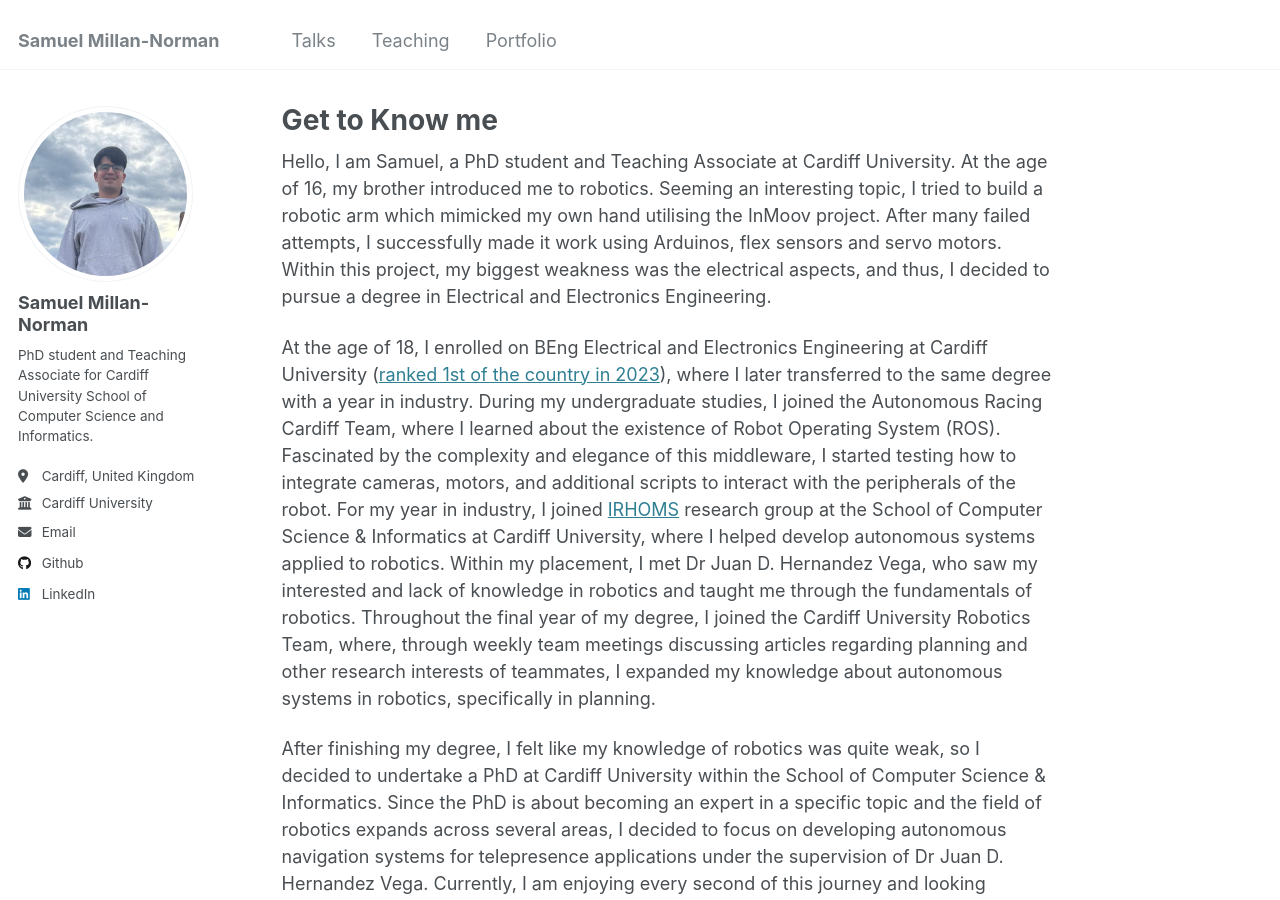
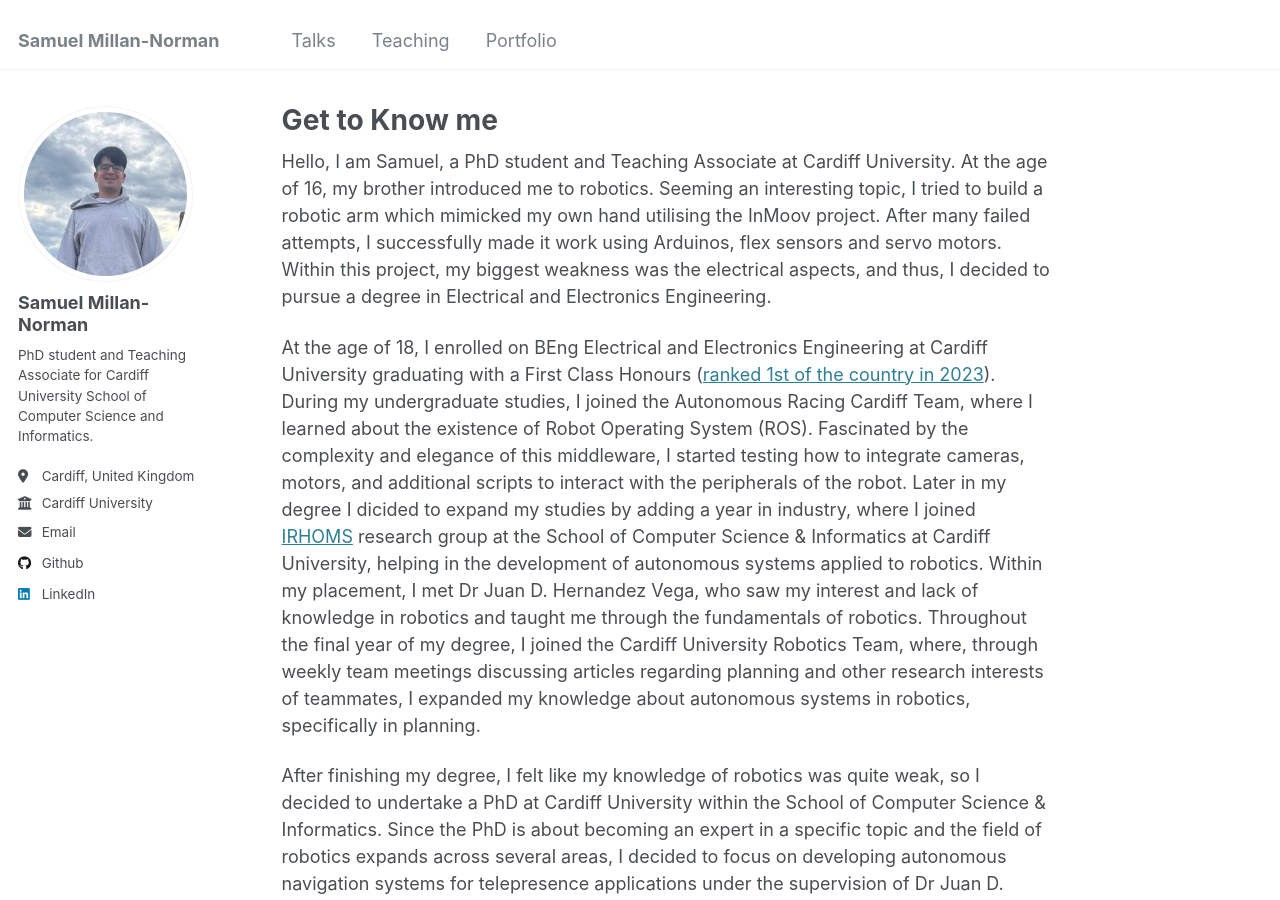
Before and after one commit to SamuelMN005/SamuelMN005.github.io, a Jekyll site: the page built from _pages/about.md, in a window 1280 px wide and 900 px high. Built offline with Jekyll 4.4.1, drawn with Linux system fonts in a browser that asks for light colours.

Commit message:
[fix]: url i bio

```diff
--- a/_pages/about.md
+++ b/_pages/about.md
@@ -9,7 +9,7 @@ redirect_from:
 
 Hello, I am Samuel, a PhD student and Teaching Associate at Cardiff University. At the age of 16, my brother introduced me to robotics. Seeming an interesting topic, I tried to build a robotic arm which mimicked my own hand utilising the InMoov project. After many failed attempts, I successfully made it work using Arduinos, flex sensors and servo motors. Within this project, my biggest weakness was the electrical aspects, and thus, I decided to pursue a degree in Electrical and Electronics Engineering.
 
-At the age of 18, I enrolled on BEng Electrical and Electronics Engineering at Cardiff University (<a href="https://www.theguardian.com/education/ng-interactive/2023/sep/09/best-uk-universities-for-electrical-electronic-engineering-league-table">ranked 1st of the country in 2023</a>), where I later transferred to the same degree with a year in industry. During my undergraduate studies, I joined the Autonomous Racing Cardiff Team, where I learned about the existence of Robot Operating System (ROS). Fascinated by the complexity and elegance of this middleware, I started testing how to integrate cameras, motors, and additional scripts to interact with the peripherals of the robot. For my year in industry, I joined <a href="https://www.cardiff.ac.uk/artificial-intelligence-robotics-and-human-machine-systems">IRHOMS</a> research group at the School of Computer Science & Informatics at Cardiff University, where I helped develop autonomous systems applied to robotics. Within my placement, I met Dr Juan D. Hernandez Vega, who saw my interested and lack of knowledge in robotics and taught me through the fundamentals of robotics. Throughout the final year of my degree, I joined the Cardiff University Robotics Team, where, through weekly team meetings discussing articles regarding planning and other research interests of teammates, I expanded my knowledge about autonomous systems in robotics, specifically in planning.
+At the age of 18, I enrolled on BEng Electrical and Electronics Engineering at Cardiff University graduating with a First Class Honours (<a href="https://www.theguardian.com/education/ng-interactive/2023/sep/09/best-uk-universities-for-electrical-electronic-engineering-league-table">ranked 1st of the country in 2023</a>). During my undergraduate studies, I joined the Autonomous Racing Cardiff Team, where I learned about the existence of Robot Operating System (ROS). Fascinated by the complexity and elegance of this middleware, I started testing how to integrate cameras, motors, and additional scripts to interact with the peripherals of the robot. Later in my degree I dicided to expand my studies by adding a year in industry, where I joined <a href="https://www.cardiff.ac.uk/artificial-intelligence-robotics-and-human-machine-systems">IRHOMS</a> research group at the School of Computer Science & Informatics at Cardiff University, helping in the development of autonomous systems applied to robotics. Within my placement, I met Dr Juan D. Hernandez Vega, who saw my interest and lack of knowledge in robotics and taught me through the fundamentals of robotics. Throughout the final year of my degree, I joined the Cardiff University Robotics Team, where, through weekly team meetings discussing articles regarding planning and other research interests of teammates, I expanded my knowledge about autonomous systems in robotics, specifically in planning.
 
 After finishing my degree, I felt like my knowledge of robotics was quite weak, so I decided to undertake a PhD at Cardiff University within the School of Computer Science & Informatics. Since the PhD is about becoming an expert in a specific topic and the field of robotics expands across several areas, I decided to focus on developing autonomous navigation systems for telepresence applications under the supervision of Dr Juan D. Hernandez Vega. Currently, I am enjoying every second of this journey and looking forward to future publications that are under development…
 
```
